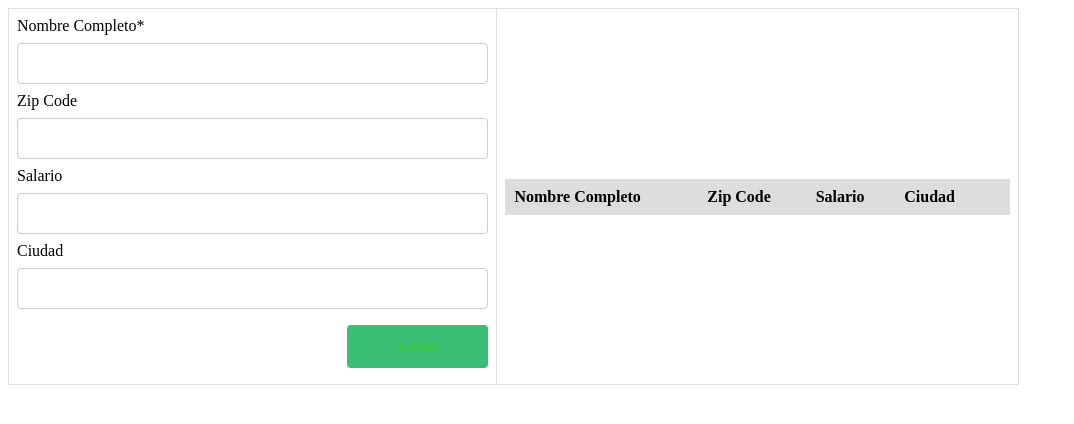
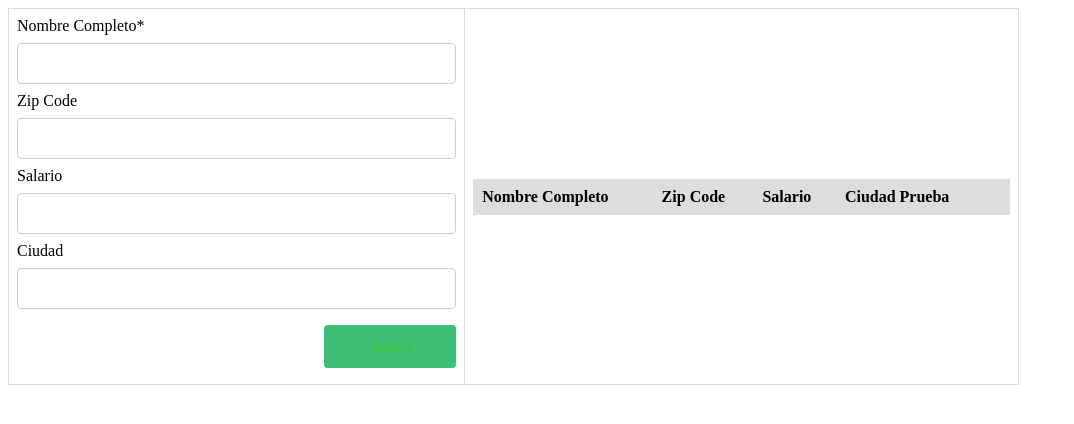
Before and after one commit to Koke1203/ControlVersiones, a plain HTML site: page CRUD en Sesion/index.html in a window 1280 px wide. Shown: the whole page, without its empty margins (0-1074 px from the left). Drawn offline with Linux system fonts and the light colour scheme.

Commit message:
Cambios
Cambios en ciudad

```diff
--- a/CRUD en Sesion/index.html
+++ b/CRUD en Sesion/index.html
@@ -38,7 +38,7 @@
                             <th>Nombre Completo</th>
                             <th>Zip Code</th>
                             <th>Salario</th>
-                            <th>Ciudad</th>
+                            <th>Ciudad Prueba</th>
                             <th></th>
                         </tr>
                     </thead>
```
